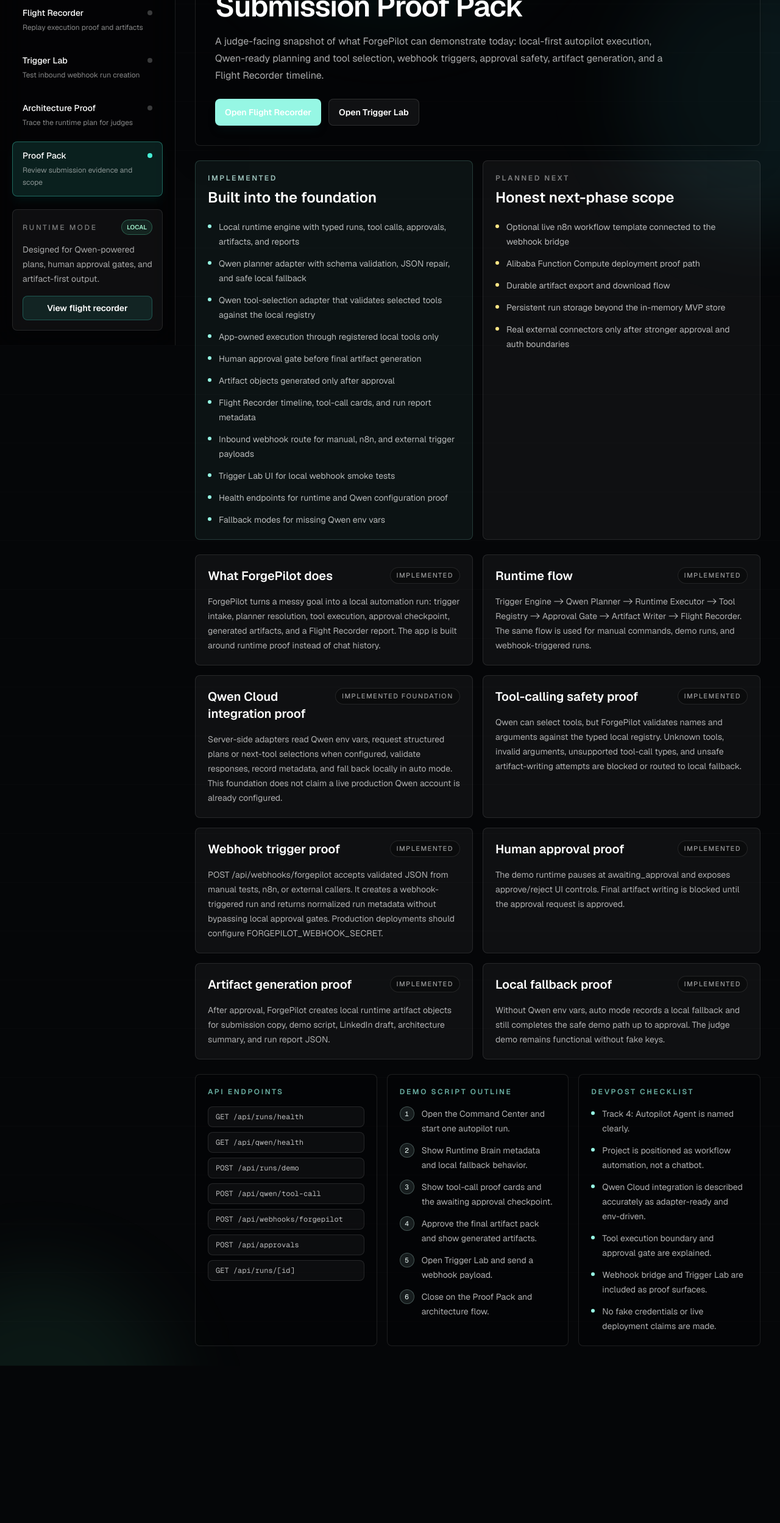
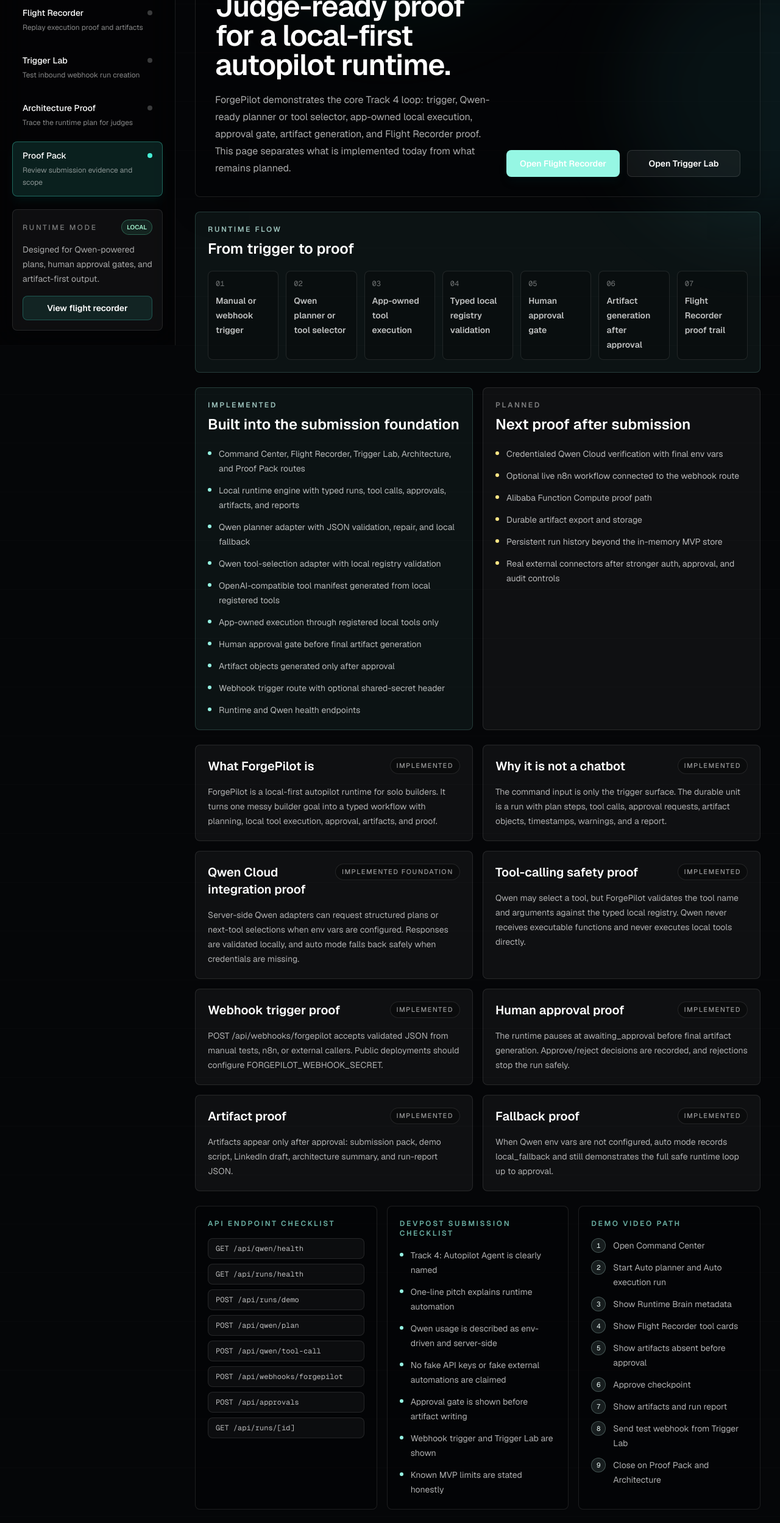
Before and after one commit to Jeevang1-epic/forgepilot-autopilot-runtime, a Next.js app: page /proof in a window 1280 px wide. Shown: the part 234-2731 px from the top of the page at 61% size. Before the commit the page ends 2473 px from the top, so only its background shows below. Built offline with nearby package versions, Linux system fonts and the light colour scheme.

Commit message:
feat: refine judge proof experience

```diff
--- a/src/app/architecture/page.tsx
+++ b/src/app/architecture/page.tsx
@@ -119,6 +119,45 @@
   "Falls back locally in auto mode when config or model output is unsafe.",
 ];
 
+const runtimeControlBlocks = [
+  {
+    title: "App-owned execution",
+    body: "ForgePilot owns every tool invocation. Qwen can plan or select, but only the local runtime dispatches registered tools.",
+  },
+  {
+    title: "Qwen planner and selector",
+    body: "Qwen adapters are server-side and env-driven. Auto mode falls back locally when Qwen credentials are absent or output is unsafe.",
+  },
+  {
+    title: "Typed registry",
+    body: "Tools have names, descriptions, Zod input schemas, risk levels, approval flags, and local execute functions.",
+  },
+  {
+    title: "Approval gate",
+    body: "Final artifact writing pauses at awaiting_approval and continues only after a recorded human decision.",
+  },
+  {
+    title: "Webhook bridge",
+    body: "The webhook route accepts validated manual, n8n, or external trigger payloads without bypassing approval.",
+  },
+  {
+    title: "Artifact writer",
+    body: "The MVP creates safe runtime artifact objects after approval instead of writing unreviewed files to disk.",
+  },
+  {
+    title: "Flight Recorder",
+    body: "Timeline, tool calls, approvals, artifacts, warnings, and reports stay inspectable after the run.",
+  },
+];
+
+const mvpLimitations = [
+  "Runs are stored in memory for the MVP and reset when the server process restarts.",
+  "Artifacts are runtime objects, not durable exported files yet.",
+  "Qwen credentials are not committed; credentialed verification must happen in the deployment environment.",
+  "Alibaba Cloud deployment is a documented proof path, not claimed as complete.",
+  "No real Gmail, LinkedIn, GitHub, posting, or deployment actions are implemented.",
+];
+
 export default function ArchitecturePage() {
   return (
     <div className="space-y-6">
@@ -138,6 +177,35 @@
       </section>
 
       <ArchitectureMap />
+
+      <section className="rounded-lg border border-white/10 bg-white/[0.045] p-5 shadow-2xl shadow-black/20 sm:p-6">
+        <div className="flex flex-col gap-3 sm:flex-row sm:items-end sm:justify-between">
+          <div>
+            <p className="text-xs font-semibold uppercase tracking-[0.22em] text-teal-200/70">
+              Runtime Control Model
+            </p>
+            <h2 className="mt-2 text-3xl font-semibold text-white">
+              Intelligence is separate from authority
+            </h2>
+            <p className="mt-3 max-w-3xl text-sm leading-6 text-white/64">
+              ForgePilot is designed so model output can guide the workflow without
+              owning execution, approval, artifact writing, or the final proof trail.
+            </p>
+          </div>
+          <span className="w-fit rounded-full border border-white/10 bg-black/30 px-3 py-1.5 text-xs text-white/66">
+            no production readiness overclaim
+          </span>
+        </div>
+
+        <div className="mt-5 grid gap-3 md:grid-cols-2 xl:grid-cols-4">
+          {runtimeControlBlocks.map((block) => (
+            <article key={block.title} className="rounded-lg border border-white/10 bg-black/25 p-4">
+              <h3 className="text-base font-semibold text-white">{block.title}</h3>
+              <p className="mt-3 text-sm leading-6 text-white/66">{block.body}</p>
+            </article>
+          ))}
+        </div>
+      </section>
 
       <section className="rounded-lg border border-cyan-200/18 bg-cyan-200/[0.05] p-5 shadow-2xl shadow-black/20 sm:p-6">
         <div className="flex flex-col gap-4 lg:flex-row lg:items-start lg:justify-between">
@@ -208,6 +276,22 @@
           <ProofSection key={section.title} {...section} />
         ))}
       </section>
+
+      <section className="rounded-lg border border-amber-200/18 bg-amber-200/[0.055] p-5">
+        <p className="text-xs font-semibold uppercase tracking-[0.22em] text-amber-100/75">
+          MVP Limitations
+        </p>
+        <h2 className="mt-2 text-2xl font-semibold text-white">
+          What this foundation does not overclaim
+        </h2>
+        <div className="mt-5 grid gap-3 md:grid-cols-2 xl:grid-cols-5">
+          {mvpLimitations.map((item) => (
+            <div key={item} className="rounded-lg border border-white/10 bg-black/25 p-3">
+              <p className="text-sm leading-6 text-white/70">{item}</p>
+            </div>
+          ))}
+        </div>
+      </section>
     </div>
   );
 }
--- a/src/app/proof/page.tsx
+++ b/src/app/proof/page.tsx
@@ -1,115 +1,149 @@
 import Link from "next/link";
 
+const runtimeFlow = [
+  "Manual or webhook trigger",
+  "Qwen planner or tool selector",
+  "App-owned tool execution",
+  "Typed local registry validation",
+  "Human approval gate",
+  "Artifact generation after approval",
+  "Flight Recorder proof trail",
+];
+
 const implemented = [
+  "Command Center, Flight Recorder, Trigger Lab, Architecture, and Proof Pack routes",
   "Local runtime engine with typed runs, tool calls, approvals, artifacts, and reports",
-  "Qwen planner adapter with schema validation, JSON repair, and safe local fallback",
-  "Qwen tool-selection adapter that validates selected tools against the local registry",
+  "Qwen planner adapter with JSON validation, repair, and local fallback",
+  "Qwen tool-selection adapter with local registry validation",
+  "OpenAI-compatible tool manifest generated from local registered tools",
   "App-owned execution through registered local tools only",
   "Human approval gate before final artifact generation",
   "Artifact objects generated only after approval",
-  "Flight Recorder timeline, tool-call cards, and run report metadata",
-  "Inbound webhook route for manual, n8n, and external trigger payloads",
-  "Trigger Lab UI for local webhook smoke tests",
-  "Health endpoints for runtime and Qwen configuration proof",
-  "Fallback modes for missing Qwen env vars",
+  "Webhook trigger route with optional shared-secret header",
+  "Runtime and Qwen health endpoints",
 ];
 
 const planned = [
-  "Optional live n8n workflow template connected to the webhook bridge",
-  "Alibaba Function Compute deployment proof path",
-  "Durable artifact export and download flow",
-  "Persistent run storage beyond the in-memory MVP store",
-  "Real external connectors only after stronger approval and auth boundaries",
+  "Credentialed Qwen Cloud verification with final env vars",
+  "Optional live n8n workflow connected to the webhook route",
+  "Alibaba Function Compute proof path",
+  "Durable artifact export and storage",
+  "Persistent run history beyond the in-memory MVP store",
+  "Real external connectors after stronger auth, approval, and audit controls",
 ];
 
-const sections = [
+const proofSections = [
   {
-    title: "What ForgePilot does",
-    body: "ForgePilot turns a messy goal into a local automation run: trigger intake, planner resolution, tool execution, approval checkpoint, generated artifacts, and a Flight Recorder report. The app is built around runtime proof instead of chat history.",
+    title: "What ForgePilot is",
     status: "implemented",
+    body: "ForgePilot is a local-first autopilot runtime for solo builders. It turns one messy builder goal into a typed workflow with planning, local tool execution, approval, artifacts, and proof.",
   },
   {
-    title: "Runtime flow",
-    body: "Trigger Engine -> Qwen Planner -> Runtime Executor -> Tool Registry -> Approval Gate -> Artifact Writer -> Flight Recorder. The same flow is used for manual commands, demo runs, and webhook-triggered runs.",
+    title: "Why it is not a chatbot",
     status: "implemented",
+    body: "The command input is only the trigger surface. The durable unit is a run with plan steps, tool calls, approval requests, artifact objects, timestamps, warnings, and a report.",
   },
   {
     title: "Qwen Cloud integration proof",
-    body: "Server-side adapters read Qwen env vars, request structured plans or next-tool selections when configured, validate responses, record metadata, and fall back locally in auto mode. This foundation does not claim a live production Qwen account is already configured.",
     status: "implemented foundation",
+    body: "Server-side Qwen adapters can request structured plans or next-tool selections when env vars are configured. Responses are validated locally, and auto mode falls back safely when credentials are missing.",
   },
   {
     title: "Tool-calling safety proof",
-    body: "Qwen can select tools, but ForgePilot validates names and arguments against the typed local registry. Unknown tools, invalid arguments, unsupported tool-call types, and unsafe artifact-writing attempts are blocked or routed to local fallback.",
     status: "implemented",
+    body: "Qwen may select a tool, but ForgePilot validates the tool name and arguments against the typed local registry. Qwen never receives executable functions and never executes local tools directly.",
   },
   {
     title: "Webhook trigger proof",
-    body: "POST /api/webhooks/forgepilot accepts validated JSON from manual tests, n8n, or external callers. It creates a webhook-triggered run and returns normalized run metadata without bypassing local approval gates. Production deployments should configure FORGEPILOT_WEBHOOK_SECRET.",
     status: "implemented",
+    body: "POST /api/webhooks/forgepilot accepts validated JSON from manual tests, n8n, or external callers. Public deployments should configure FORGEPILOT_WEBHOOK_SECRET.",
   },
   {
     title: "Human approval proof",
-    body: "The demo runtime pauses at awaiting_approval and exposes approve/reject UI controls. Final artifact writing is blocked until the approval request is approved.",
     status: "implemented",
+    body: "The runtime pauses at awaiting_approval before final artifact generation. Approve/reject decisions are recorded, and rejections stop the run safely.",
   },
   {
-    title: "Artifact generation proof",
-    body: "After approval, ForgePilot creates local runtime artifact objects for submission copy, demo script, LinkedIn draft, architecture summary, and run report JSON.",
+    title: "Artifact proof",
     status: "implemented",
+    body: "Artifacts appear only after approval: submission pack, demo script, LinkedIn draft, architecture summary, and run-report JSON.",
   },
   {
-    title: "Local fallback proof",
-    body: "Without Qwen env vars, auto mode records a local fallback and still completes the safe demo path up to approval. The judge demo remains functional without fake keys.",
+    title: "Fallback proof",
     status: "implemented",
+    body: "When Qwen env vars are not configured, auto mode records local_fallback and still demonstrates the full safe runtime loop up to approval.",
   },
 ];
 
-const endpoints = [
+const apiEndpoints = [
+  "GET /api/qwen/health",
   "GET /api/runs/health",
-  "GET /api/qwen/health",
   "POST /api/runs/demo",
+  "POST /api/qwen/plan",
   "POST /api/qwen/tool-call",
   "POST /api/webhooks/forgepilot",
   "POST /api/approvals",
   "GET /api/runs/[id]",
 ];
 
-const demoScriptOutline = [
-  "Open the Command Center and start one autopilot run.",
-  "Show Runtime Brain metadata and local fallback behavior.",
-  "Show tool-call proof cards and the awaiting approval checkpoint.",
-  "Approve the final artifact pack and show generated artifacts.",
-  "Open Trigger Lab and send a webhook payload.",
-  "Close on the Proof Pack and architecture flow.",
+const devpostChecklist = [
+  "Track 4: Autopilot Agent is clearly named",
+  "One-line pitch explains runtime automation",
+  "Qwen usage is described as env-driven and server-side",
+  "No fake API keys or fake external automations are claimed",
+  "Approval gate is shown before artifact writing",
+  "Webhook trigger and Trigger Lab are shown",
+  "Known MVP limits are stated honestly",
 ];
 
-const devpostChecklist = [
-  "Track 4: Autopilot Agent is named clearly.",
-  "Project is positioned as workflow automation, not a chatbot.",
-  "Qwen Cloud integration is described accurately as adapter-ready and env-driven.",
-  "Tool execution boundary and approval gate are explained.",
-  "Webhook bridge and Trigger Lab are included as proof surfaces.",
-  "No fake credentials or live deployment claims are made.",
+const videoPath = [
+  "Open Command Center",
+  "Start Auto planner and Auto execution run",
+  "Show Runtime Brain metadata",
+  "Show Flight Recorder tool cards",
+  "Show artifacts absent before approval",
+  "Approve checkpoint",
+  "Show artifacts and run report",
+  "Send test webhook from Trigger Lab",
+  "Close on Proof Pack and Architecture",
+];
+
+const finalSubmissionChecklist = [
+  "Public GitHub repo",
+  "MIT LICENSE visible",
+  "README complete",
+  "Deployment URL ready",
+  "Qwen env tested or fallback explained",
+  "Architecture page included",
+  "Demo video under 3 minutes",
+  "Devpost text ready",
+  "Proof Pack route included",
+  "Health routes tested",
+  "No forbidden marker files",
+  "No secrets committed",
+  "Lint, build, and audit passing",
 ];
 
 export default function ProofPage() {
   return (
     <div className="space-y-6">
       <section className="rounded-lg border border-white/10 bg-black/25 p-6 shadow-2xl shadow-black/30 sm:p-8">
+        <div className="flex flex-col gap-6 xl:flex-row xl:items-end xl:justify-between">
+          <div>
             <p className="text-xs font-semibold uppercase tracking-[0.22em] text-teal-200/70">
               Submission Proof Pack
             </p>
             <h1 className="mt-3 max-w-4xl text-4xl font-semibold tracking-tight text-white sm:text-5xl">
-          Submission Proof Pack
+              Judge-ready proof for a local-first autopilot runtime.
             </h1>
             <p className="mt-5 max-w-3xl text-base leading-7 text-white/66">
-          A judge-facing snapshot of what ForgePilot can demonstrate today:
-          local-first autopilot execution, Qwen-ready planning and tool selection,
-          webhook triggers, approval safety, artifact generation, and a Flight
-          Recorder timeline.
+              ForgePilot demonstrates the core Track 4 loop: trigger, Qwen-ready
+              planner or tool selector, app-owned local execution, approval gate,
+              artifact generation, and Flight Recorder proof. This page separates
+              what is implemented today from what remains planned.
             </p>
-        <div className="mt-6 flex flex-wrap gap-3">
+          </div>
+          <div className="grid gap-3 sm:grid-cols-2 xl:min-w-[24rem]">
             <Link
               href="/run/demo"
               className="inline-flex h-11 items-center justify-center rounded-lg bg-teal-200 px-4 text-sm font-semibold text-slate-950 shadow-lg shadow-teal-950/20 transition hover:bg-teal-100"
@@ -123,6 +157,28 @@
               Open Trigger Lab
             </Link>
           </div>
+        </div>
+      </section>
+
+      <section className="rounded-lg border border-teal-200/18 bg-teal-200/[0.055] p-5">
+        <p className="text-xs font-semibold uppercase tracking-[0.22em] text-teal-100/75">
+          Runtime Flow
+        </p>
+        <h2 className="mt-2 text-2xl font-semibold text-white">
+          From trigger to proof
+        </h2>
+        <div className="mt-5 grid gap-3 md:grid-cols-2 xl:grid-cols-7">
+          {runtimeFlow.map((step, index) => (
+            <div key={step} className="rounded-lg border border-white/10 bg-black/25 p-3">
+              <p className="font-mono text-xs text-white/42">
+                {String(index + 1).padStart(2, "0")}
+              </p>
+              <p className="mt-2 text-sm font-semibold leading-6 text-white/74">
+                {step}
+              </p>
+            </div>
+          ))}
+        </div>
       </section>
 
       <section className="grid gap-4 xl:grid-cols-2">
@@ -131,7 +187,7 @@
             Implemented
           </p>
           <h2 className="mt-2 text-2xl font-semibold text-white">
-            Built into the foundation
+            Built into the submission foundation
           </h2>
           <div className="mt-5 space-y-3">
             {implemented.map((item) => (
@@ -145,10 +201,10 @@
 
         <article className="rounded-lg border border-white/10 bg-white/[0.045] p-5">
           <p className="text-xs font-semibold uppercase tracking-[0.22em] text-white/46">
-            Planned Next
+            Planned
           </p>
           <h2 className="mt-2 text-2xl font-semibold text-white">
-            Honest next-phase scope
+            Next proof after submission
           </h2>
           <div className="mt-5 space-y-3">
             {planned.map((item) => (
@@ -162,7 +218,7 @@
       </section>
 
       <section className="grid gap-4 lg:grid-cols-2">
-        {sections.map((section) => (
+        {proofSections.map((section) => (
           <article
             key={section.title}
             className="rounded-lg border border-white/10 bg-white/[0.045] p-5"
@@ -181,10 +237,10 @@
       <section className="grid gap-4 xl:grid-cols-3">
         <article className="rounded-lg border border-white/10 bg-black/25 p-5">
           <p className="text-xs font-semibold uppercase tracking-[0.22em] text-teal-200/70">
-            API Endpoints
+            API Endpoint Checklist
           </p>
           <div className="mt-4 space-y-2">
-            {endpoints.map((endpoint) => (
+            {apiEndpoints.map((endpoint) => (
               <p
                 key={endpoint}
                 className="rounded-lg border border-white/10 bg-white/[0.04] px-3 py-2 font-mono text-xs text-white/72"
@@ -197,23 +253,7 @@
 
         <article className="rounded-lg border border-white/10 bg-black/25 p-5">
           <p className="text-xs font-semibold uppercase tracking-[0.22em] text-teal-200/70">
-            Demo Script Outline
-          </p>
-          <div className="mt-4 space-y-3">
-            {demoScriptOutline.map((item, index) => (
-              <div key={item} className="flex gap-3">
-                <span className="flex h-6 w-6 shrink-0 items-center justify-center rounded-full border border-teal-100/25 bg-teal-100/10 font-mono text-[11px] text-teal-50">
-                  {index + 1}
-                </span>
-                <p className="text-sm leading-6 text-white/68">{item}</p>
-              </div>
-            ))}
-          </div>
-        </article>
-
-        <article className="rounded-lg border border-white/10 bg-black/25 p-5">
-          <p className="text-xs font-semibold uppercase tracking-[0.22em] text-teal-200/70">
-            Devpost Checklist
+            Devpost Submission Checklist
           </p>
           <div className="mt-4 space-y-3">
             {devpostChecklist.map((item) => (
@@ -224,6 +264,45 @@
             ))}
           </div>
         </article>
+
+        <article className="rounded-lg border border-white/10 bg-black/25 p-5">
+          <p className="text-xs font-semibold uppercase tracking-[0.22em] text-teal-200/70">
+            Demo Video Path
+          </p>
+          <div className="mt-4 space-y-3">
+            {videoPath.map((item, index) => (
+              <div key={item} className="flex gap-3">
+                <span className="flex h-6 w-6 shrink-0 items-center justify-center rounded-full border border-teal-100/25 bg-teal-100/10 font-mono text-[11px] text-teal-50">
+                  {index + 1}
+                </span>
+                <p className="text-sm leading-6 text-white/68">{item}</p>
+              </div>
+            ))}
+          </div>
+        </article>
+      </section>
+
+      <section className="rounded-lg border border-white/10 bg-white/[0.045] p-5">
+        <div className="flex flex-col gap-2 sm:flex-row sm:items-end sm:justify-between">
+          <div>
+            <p className="text-xs font-semibold uppercase tracking-[0.22em] text-teal-200/70">
+              Final Submission Checklist
+            </p>
+            <h2 className="mt-2 text-2xl font-semibold text-white">
+              Last pass before Devpost
+            </h2>
+          </div>
+          <span className="w-fit rounded-full border border-white/10 bg-black/30 px-3 py-1.5 text-xs text-white/66">
+            public submission ready
+          </span>
+        </div>
+        <div className="mt-5 grid gap-3 sm:grid-cols-2 xl:grid-cols-4">
+          {finalSubmissionChecklist.map((item) => (
+            <div key={item} className="rounded-lg border border-white/10 bg-black/25 p-3">
+              <p className="text-sm font-medium leading-6 text-white/72">{item}</p>
+            </div>
+          ))}
+        </div>
       </section>
     </div>
   );
```
Lines whose indentation alone changed are shown as unchanged.
